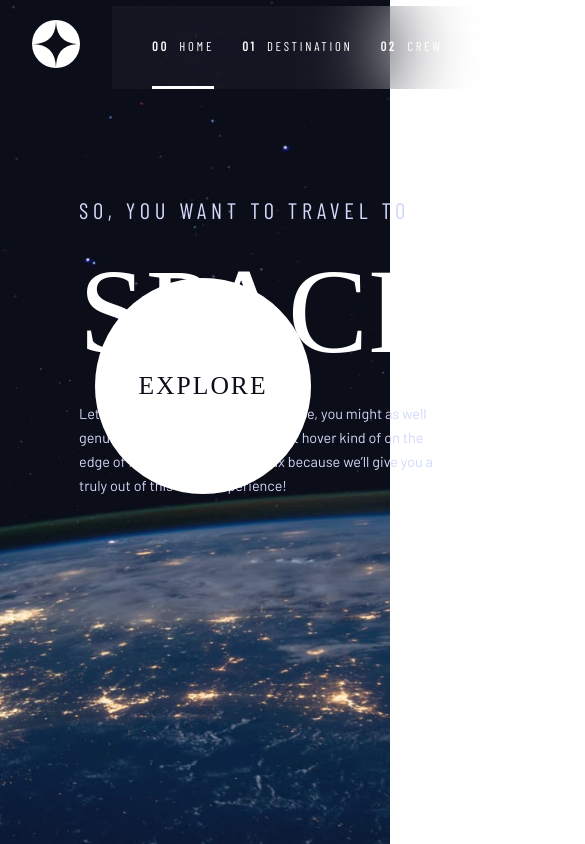
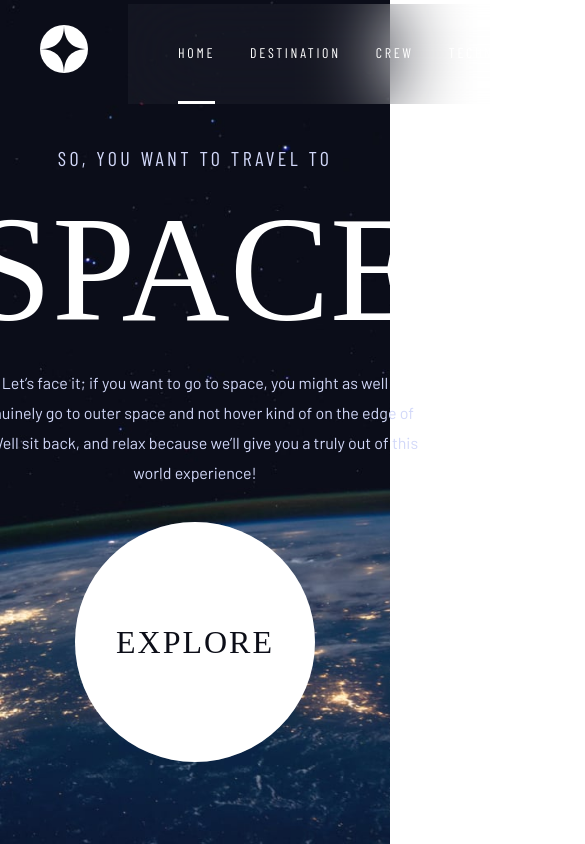
Before and after one commit to AnshumanMahato/space-travel-frontendmentor, a React (Create React App) app: page / in a window 390 px wide. Shown: the top 844 px of the page, 585 px wide, since content can reach past the window. Built offline with nearby package versions, Linux system fonts and the light colour scheme; a web font is replaced by a local one.

Commit message:
home tablet done

```diff
--- a/src/components/HeaderNav.jsx
+++ b/src/components/HeaderNav.jsx
@@ -7,22 +7,22 @@ const HeaderNav = () => {
       <ul className="nav__list">
         <li className="nav__item">
           <NavLink className="nav__link" to="/">
-            <span>00</span>&nbsp;&nbsp;HOME
+            <span>00&nbsp;&nbsp;</span>HOME
           </NavLink>
         </li>
         <li className="nav__item">
           <NavLink className="nav__link" to="/destination">
-            <span>01</span>&nbsp;&nbsp;DESTINATION
+            <span>01&nbsp;&nbsp;</span>DESTINATION
           </NavLink>
         </li>
         <li className="nav__item">
           <NavLink className="nav__link" to="/crew">
-            <span>02</span>&nbsp;&nbsp;CREW
+            <span>02&nbsp;&nbsp;</span>CREW
           </NavLink>
         </li>
         <li className="nav__item">
           <NavLink className="nav__link" to="/technology">
-            <span>03</span>&nbsp;&nbsp;TECHNOLOGY
+            <span>03&nbsp;&nbsp;</span>TECHNOLOGY
           </NavLink>
         </li>
       </ul>
--- a/src/sass/_base.scss
+++ b/src/sass/_base.scss
@@ -1,4 +1,4 @@
-@import url('https://fonts.googleapis.com/css2?family=Barlow&family=Barlow+Condensed&family=Bellefair&display=swap');
+@import url("https://fonts.googleapis.com/css2?family=Barlow&family=Barlow+Condensed&family=Bellefair&display=swap");
 
 *,
 *::after,
@@ -12,16 +12,20 @@ html {
   font-size: 62.5%;
   box-sizing: border-box;
 
-    @media only screen and (max-width: 1300px) {
-        font-size: 50%;
-    }
+  // @media only screen and (max-width: 1300px) {
+  //     font-size: 50%;
+  // }
 }
 
 body {
   overflow-x: hidden;
-    font-family: 'Barlow', sans-serif;
+  font-family: "Barlow", sans-serif;
   font-size: 1.8rem;
   line-height: 3rem;
   font-weight: 400;
   color: $color-secondary;
+
+  @media only screen and (max-width: 900px) {
+    font-size: 1.6rem;
   }
+}
--- a/src/sass/_layouts.scss
+++ b/src/sass/_layouts.scss
@@ -67,6 +67,13 @@
   position: relative;
   margin: 10%;
   margin-bottom: clamp(10%, 12%, 15%);
+  @media only screen and (max-width: 900px) {
+    display: flex;
+    flex-direction: column;
+    justify-content: space-between;
+    align-items: center;
+    height: 73vh;
+  }
 }
 
 .hero-text {
@@ -74,6 +81,11 @@
   position: relative;
   top: 8rem;
   left: 5rem;
+  @media only screen and (max-width: 900px) {
+    top: 0;
+    left: 0;
+    text-align: center;
+  }
 }
 
 .hero-btn {
@@ -94,6 +106,13 @@
   font-size: 3.2rem;
   letter-spacing: 2px;
   color: $color-black;
+  @media only screen and (max-width: 900px) {
+    position: relative;
+    top: 0;
+    right: 0;
+    height: 24rem;
+    width: 24rem;
+  }
 
   &::after {
     position: absolute;
--- a/src/sass/_typography.scss
+++ b/src/sass/_typography.scss
@@ -3,7 +3,7 @@
 .heading-3,
 .heading-4,
 .subheading-1 {
-    font-family: 'Bellefair', serif;
+  font-family: "Bellefair", serif;
   text-transform: uppercase;
   color: $color-primary;
   font-weight: 400;
@@ -12,7 +12,7 @@
 
 .heading-5,
 .subheading-2 {
-    font-family: 'Barlow Condensed', sans-serif;
+  font-family: "Barlow Condensed", sans-serif;
   text-transform: uppercase;
   font-weight: 400;
 }
@@ -20,6 +20,10 @@
 .heading-1 {
   font-size: 15rem;
   line-height: 1.5;
+  @media only screen and (max-width: 900px) {
+    line-height: 1;
+    margin: 2.4rem 0;
+  }
 }
 
 .heading-2 {
@@ -38,6 +42,12 @@
   font-size: 2.8rem;
   letter-spacing: 4.75px;
   color: $color-secondary;
+
+  @media only screen and (max-width: 900px) {
+    font-size: 2rem;
+    line-height: 2.4rem;
+    letter-spacing: 3.4px;
+  }
 }
 
 .subheading-1 {
@@ -50,17 +60,22 @@
 }
 
 nav {
-    font-family: 'Barlow Condensed', sans-serif;
+  font-family: "Barlow Condensed", sans-serif;
   font-size: 1.6rem;
   font-weight: 400;
   letter-spacing: 2.7px;
   line-height: initial;
+
+  @media only screen and (max-width: 900px) {
+    font-size: 1.4rem;
+    line-height: 1.7rem;
+  }
 }
 
 .page-heading {
   color: #fff;
 
   span {
-        color: rgba(#fff, 0.3)
+    color: rgba(#fff, 0.3);
   }
 }
--- a/src/sass/components/_Header.scss
+++ b/src/sass/components/_Header.scss
@@ -55,6 +55,9 @@ hr {
   &__link {
     span {
       font-weight: bold;
+      @media only screen and (max-width: 900px) {
+        display: none;
+      }
     }
 
     &:link,
```
Lines whose indentation alone changed are shown as unchanged.
